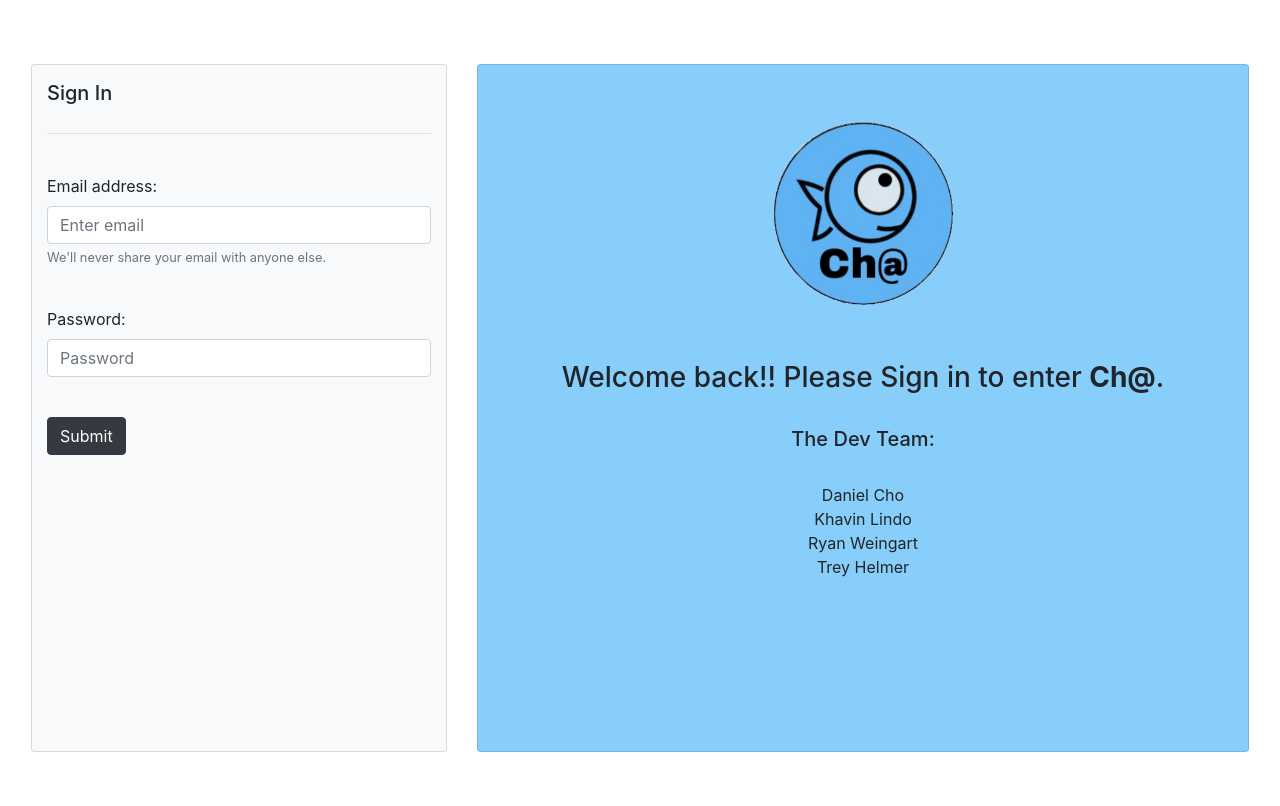
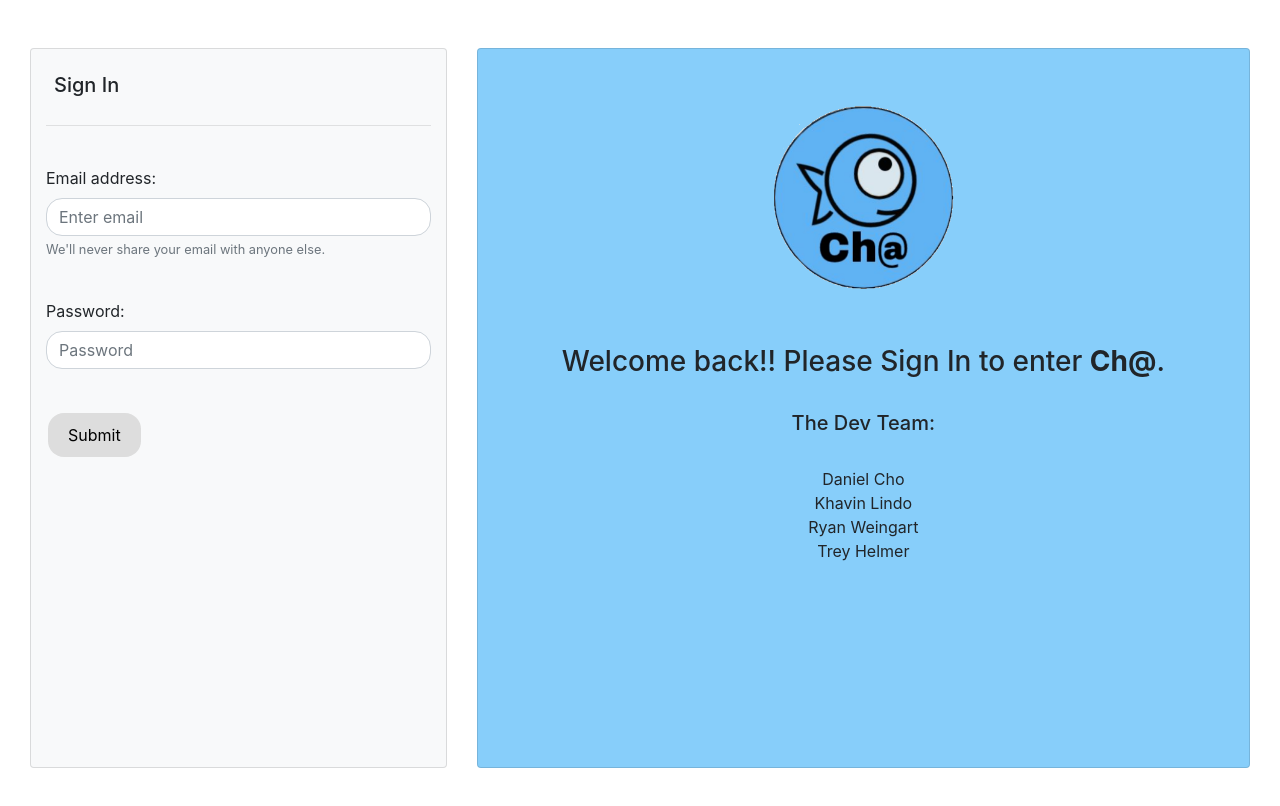
Before and after one commit to catnap89/HelloWorldCommunity, a React (Create React App) app in the folder client/: page / in a window 1280 px wide. Shown: the top 806 px of the page. Built offline with nearby package versions, Linux system fonts and the light colour scheme.

Commit message:
added border radius to textboxes and button

```diff
--- a/client/src/pages/SignIn/SignIn.js
+++ b/client/src/pages/SignIn/SignIn.js
@@ -8,16 +8,16 @@ import Card from 'react-bootstrap/Card';
 import './signin.css';
 
 const SignIn =(props) => (
-  <CardDeck className= 'col-12 p-3 chat border-0 mt-5 mb-4 mx-auto'>
+  <CardDeck className= 'col-12 chat border-0 mt-5 mb-4 mx-auto'>
     <Card className="col-4 bg-light">
 
-    <Card.Title className="pt-3">Sign In</Card.Title>
+    <Card.Title className="pt-4 pl-2">Sign In</Card.Title>
      <hr />
      <br />
 <Form>
   <Form.Group controlId="formBasicEmail">
     <Form.Label>Email address:</Form.Label>
-    <Form.Control type="email" placeholder="Enter email" />
+    <Form.Control className="form" type="email" placeholder="Enter email" />
     <Form.Text className="text-muted">
       We'll never share your email with anyone else.
     </Form.Text>
@@ -25,13 +25,13 @@ const SignIn =(props) => (
 <br />
   <Form.Group controlId="formBasicPassword">
     <Form.Label>Password:</Form.Label>
-    <Form.Control type="password" placeholder="Password" />
+    <Form.Control className="form" type="password" placeholder="Password" />
   </Form.Group>
   <Form.Group controlId="formBasicCheckbox">
     {/* <Form.Check type="checkbox" label="Check me out" /> */}
   </Form.Group>
   <br />
-  <Button variant="dark" type="submit">
+  <Button className="button" variant="dark" type="submit">
     Submit
   </Button>
 </Form>
@@ -43,7 +43,7 @@ const SignIn =(props) => (
 <Card className="col-8 cha text-center pt-5">
   <Card.Text>
   <Card.Img src="../Chat.png" alt="Logo" className="image mb-5" style= {{height: '200px', width:'200px'}}/>
-   <h3>Welcome back!! Please Sign in to enter <strong>Ch@</strong>.</h3>
+   <h3>Welcome back!! Please Sign In to enter <strong>Ch@</strong>.</h3>
         <h5 className="p-4">The Dev Team:</h5>
         <ul className="list-unstyled">
 <li>Daniel Cho</li>
--- a/client/src/pages/SignIn/signin.css
+++ b/client/src/pages/SignIn/signin.css
@@ -5,3 +5,21 @@
 .cha {
     background-color: lightskyblue;
 }
+
+.button {
+    background-color: #ddd;
+    border: none;
+    color: black;
+    padding: 10px 20px;
+    text-align: center;
+    text-decoration: none;
+    display: inline-block;
+    margin: 4px 2px;
+    cursor: pointer;
+    border-radius: 16px;
+  }
+
+  .form {
+    border-radius: 16px;
+
+  }
--- a/client/src/pages/SignUp/SignUp.js
+++ b/client/src/pages/SignUp/SignUp.js
@@ -12,7 +12,7 @@ const SignUp = (props) => (
 <CardDeck className= 'col-12 p-3 chat border-0 mt-5 mb-4 mx-auto'>
 <Card className="col-4 bg-light">
 
-    <Card.Title className="pt-3">Sign In</Card.Title>
+    <Card.Title className="pt-4 pl-2">Sign In</Card.Title>
      <hr />
      <br />
 
@@ -22,34 +22,34 @@ const SignUp = (props) => (
   <Form.Row>
     <Form.Group as={Col} controlId="formGridEmail">
       <Form.Label>Email:</Form.Label>
-      <Form.Control type="email" placeholder="Enter email" />
+      <Form.Control className="form" type="email" placeholder="Enter email" />
     </Form.Group>
 <br />
     <Form.Group as={Col} controlId="formGridPassword">
       <Form.Label>Password:</Form.Label>
-      <Form.Control type="password" placeholder="Password" />
+      <Form.Control className="form" type="password" placeholder="Password" />
     </Form.Group>
   </Form.Row>
   <br />
   <Form.Group controlId="formGridAddress1">
     <Form.Label>Address:</Form.Label>
-    <Form.Control placeholder="1234 Main St" />
+    <Form.Control className="form" placeholder="1234 Main St" />
   </Form.Group>
   <br />
   <Form.Group controlId="formGridAddress2">
     <Form.Label>Address 2:</Form.Label>
-    <Form.Control placeholder="Apartment, studio, or floor" />
+    <Form.Control className="form" placeholder="Apartment, studio, or floor" />
   </Form.Group>
 <br />
   <Form.Row>
     <Form.Group as={Col} controlId="formGridCity">
       <Form.Label>City:</Form.Label>
-      <Form.Control />
+      <Form.Control className="form" />
     </Form.Group>
 
     <Form.Group as={Col} controlId="formGridState">
       <Form.Label>State:</Form.Label>
-      <Form.Control as="select">
+      <Form.Control className="form" as="select">
         <option>Choose...</option>
         <option>...</option>
       </Form.Control>
@@ -57,7 +57,7 @@ const SignUp = (props) => (
 
     <Form.Group as={Col} controlId="formGridZip">
       <Form.Label>Zip:</Form.Label>
-      <Form.Control />
+      <Form.Control className="form" />
     </Form.Group>
   </Form.Row>
 
@@ -65,7 +65,7 @@ const SignUp = (props) => (
     <Form.Check type="checkbox" label="Check me out" />
   </Form.Group> */}
 <br />
-  <Button variant="dark" type="submit">
+  <Button className="button" variant="dark" type="submit">
     Submit
   </Button>
 
--- a/client/src/pages/SignUp/signup.css
+++ b/client/src/pages/SignUp/signup.css
@@ -5,3 +5,21 @@
 .cha {
     background-color: lightskyblue;
 }
+
+.button {
+    background-color: #ddd;
+    border: none;
+    color: black;
+    padding: 10px 20px;
+    text-align: center;
+    text-decoration: none;
+    display: inline-block;
+    margin: 4px 2px;
+    cursor: pointer;
+    border-radius: 16px;
+  }
+
+  .form {
+    border-radius: 16px;
+
+  }
```
